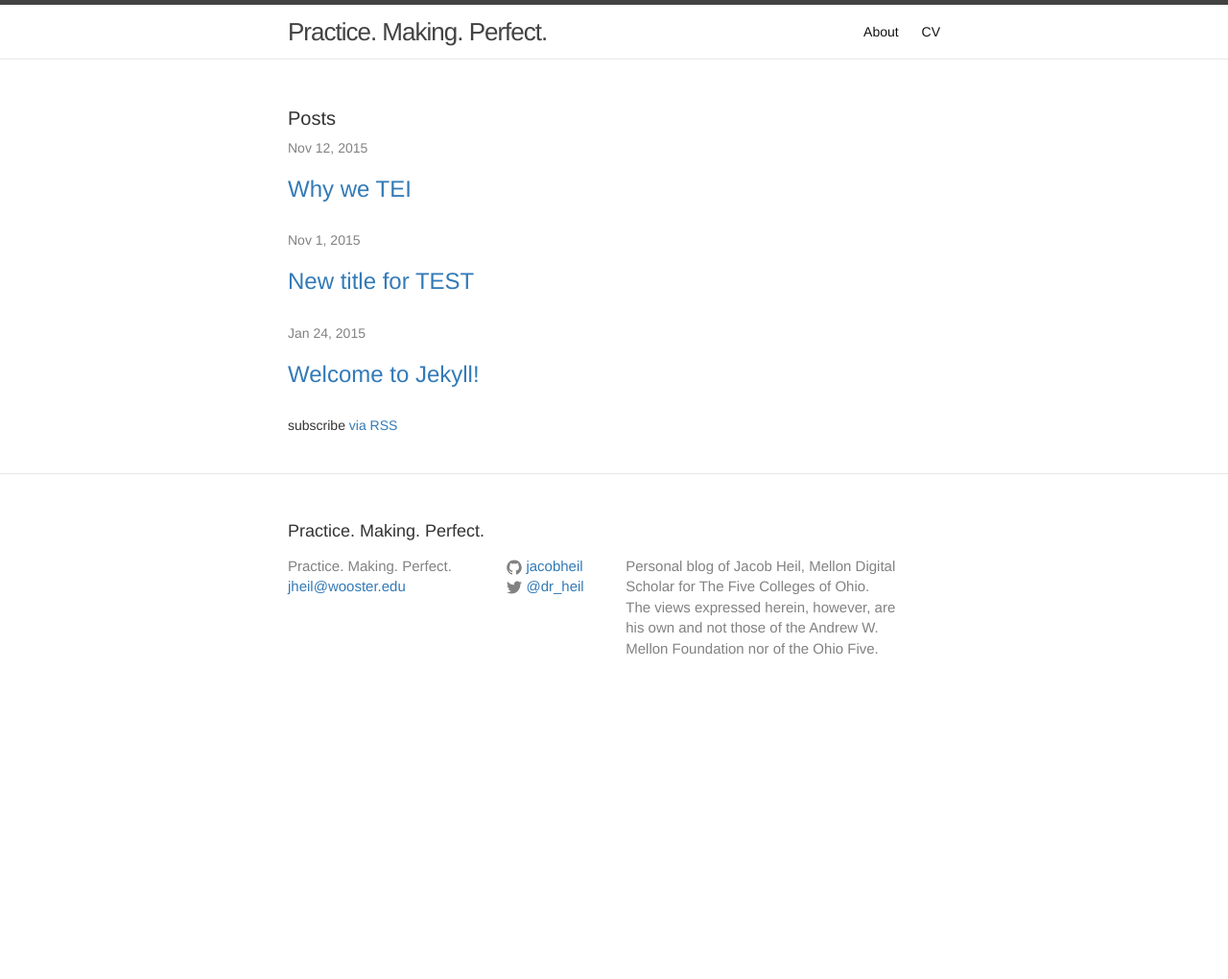
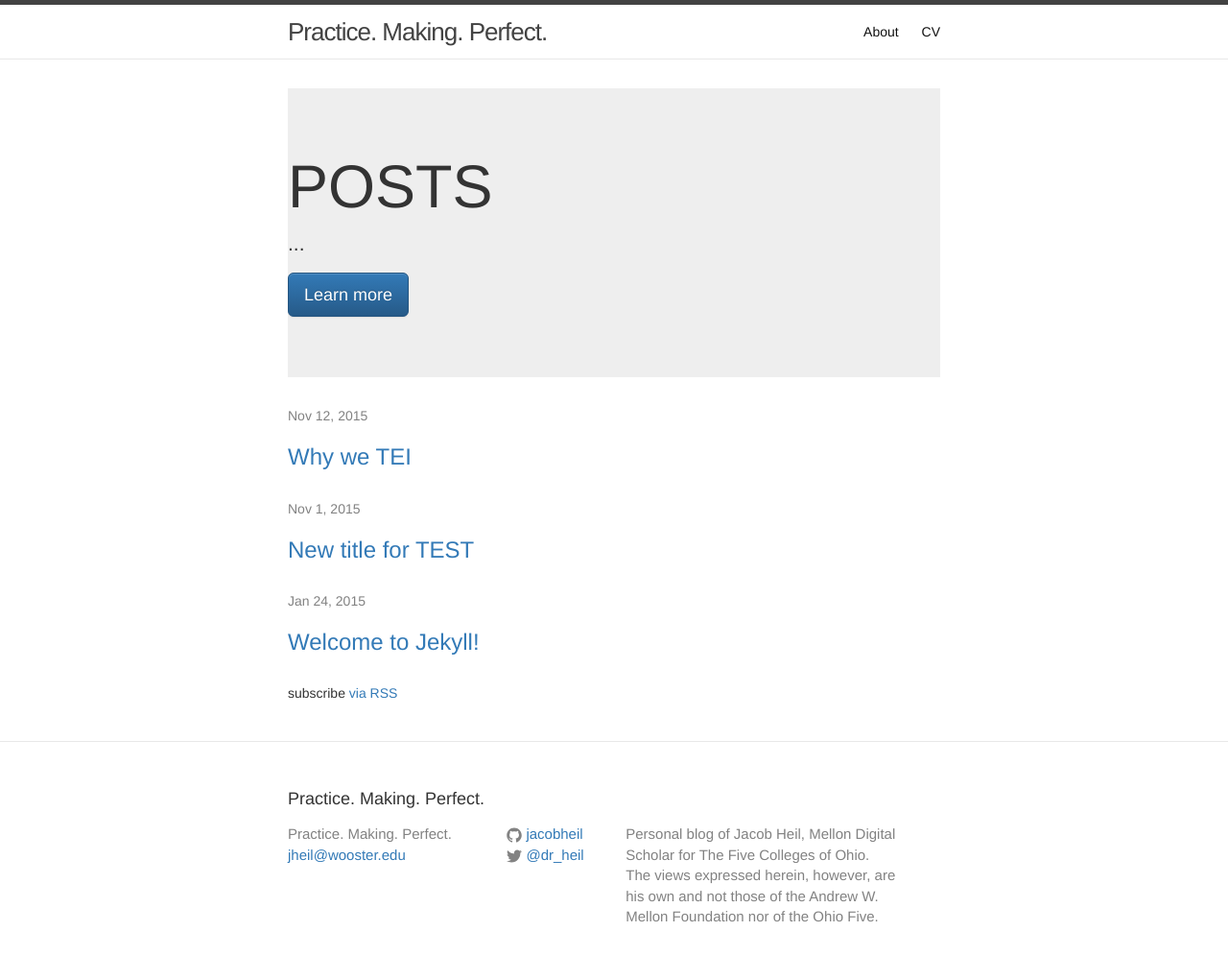
Before and after one commit to jacobheil/blog, a Jekyll site: the page built from index.html, in a window 1280 px wide. Shown: the whole page at 96% size. Built offline with Jekyll 4.4.1, drawn with Linux system fonts in a browser that asks for light colours; before the commit the page ends 900 px from its top, so only the background shows below that.

Commit message:
testing bootstrap to see if it breaks jekyll

```diff
--- a/index.html
+++ b/index.html
@@ -9,7 +9,13 @@ layout: default
 
 <div class="home">
 
-  <h1 class="page-heading">Posts</h1>
+  <div class="jumbotron">
+  <h1>POSTS</h1>
+  <p>...</p>
+  <p><a class="btn btn-primary btn-lg" href="#" role="button">Learn more</a></p>
+</div>
+
+
 
 
   <ul class="post-list">
```
